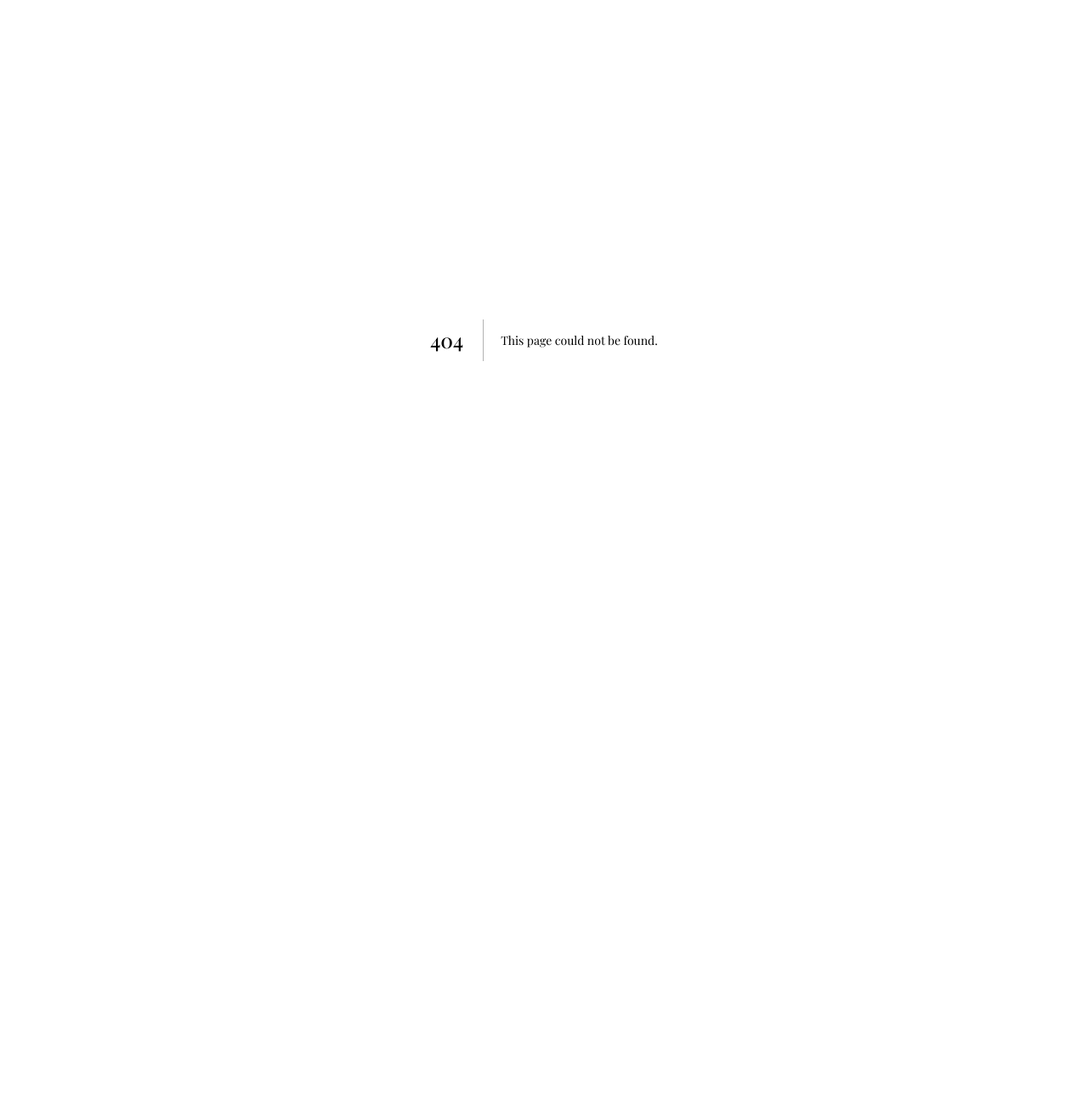
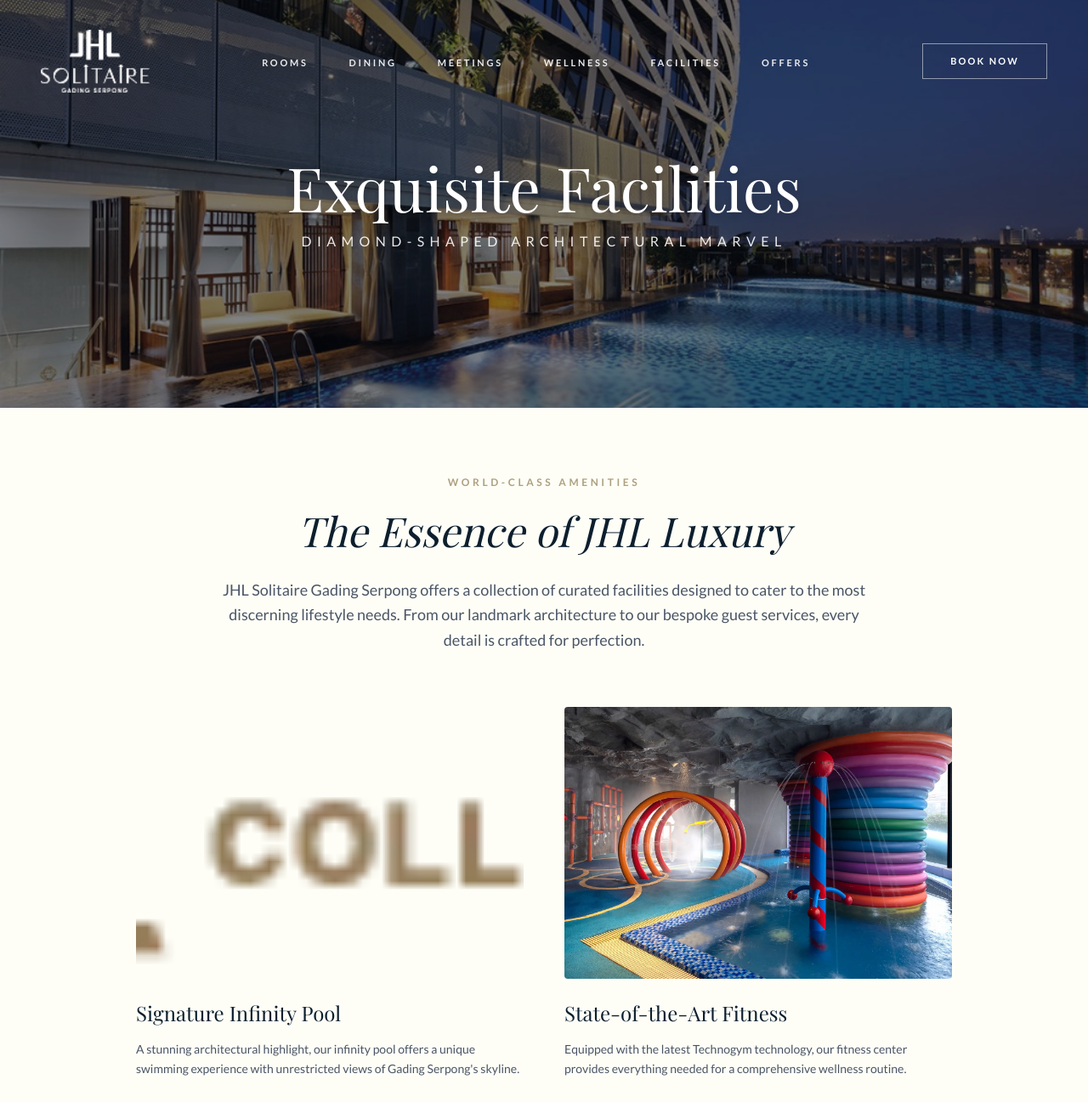
Before and after one commit to VyleraLabs/JHLCollections, a Next.js app: page /facilities in a window 1280 px wide. Before the commit this address had no page. Shown: the top 1297 px of the page at 85% size. Before the commit the page ends 800 px from the top, so only its background shows below. Built offline with nearby package versions, Linux system fonts and the light colour scheme; a web font is replaced by a local one.

Commit message:
feat: implement high-fidelity facilities page to resolve 404 navigation error

```diff
--- /dev/null
+++ b/app/facilities/page.tsx
@@ -0,0 +1,76 @@
+
+import Header from "@/components/Header";
+import Footer from "@/components/Footer";
+import Section from "@/components/Section";
+import Image from "next/image";
+
+export default function Facilities() {
+    return (
+        <main className="min-h-screen bg-brand-off-white">
+            <Header />
+
+            {/* Hero Section */}
+            <div className="relative h-[60vh] bg-gray-900">
+                <Image
+                    src="/assets/original/12-edit.jpg"
+                    alt="Iconic Pool & Lifestyle Facilities"
+                    fill
+                    className="object-cover opacity-70"
+                    priority
+                />
+                <div className="absolute inset-0 bg-black/30" />
+                <div className="absolute inset-0 flex flex-col justify-center items-center text-white text-center px-6">
+                    <h1 className="font-serif text-5xl md:text-7xl mb-4 drop-shadow-lg">Exquisite Facilities</h1>
+                    <p className="font-sans tracking-[0.4em] uppercase text-sm md:text-base opacity-90">Diamond-Shaped Architectural Marvel</p>
+                </div>
+            </div>
+
+            {/* Main Content */}
+            <Section className="text-center max-w-5xl mx-auto px-6">
+                <p className="text-brand-gold uppercase tracking-[0.3em] text-xs font-bold mb-6">World-Class Amenities</p>
+                <h2 className="text-4xl md:text-5xl font-serif text-brand-dark mb-8 italic">The Essence of JHL Luxury</h2>
+                <p className="text-gray-600 leading-relaxed mb-16 text-lg max-w-3xl mx-auto">
+                    JHL Solitaire Gading Serpong offers a collection of curated facilities designed to cater to the
+                    most discerning lifestyle needs. From our landmark architecture to our bespoke guest services,
+                    every detail is crafted for perfection.
+                </p>
+
+                <div className="grid grid-cols-1 md:grid-cols-2 gap-12 text-left">
+                    <div className="group">
+                        <div className="relative h-80 w-full mb-6 overflow-hidden rounded-sm">
+                            <Image
+                                src="/assets/original/img-af978da9-6a92-4aca-8c1e-8b9c5d225e77.webp"
+                                alt="Signature Infinity Pool"
+                                fill
+                                className="object-cover transition-transform duration-700 group-hover:scale-110"
+                            />
+                        </div>
+                        <h3 className="font-serif text-2xl mb-4 text-brand-dark">Signature Infinity Pool</h3>
+                        <p className="text-gray-600 text-sm leading-relaxed">
+                            A stunning architectural highlight, our infinity pool offers a unique swimming experience with
+                            unrestricted views of Gading Serpong's skyline.
+                        </p>
+                    </div>
+
+                    <div className="group">
+                        <div className="relative h-80 w-full mb-6 overflow-hidden rounded-sm">
+                            <Image
+                                src="/assets/original/img-5987e456-e67b-49c7-914b-ae0761591f47.webp"
+                                alt="Modern Fitness Center"
+                                fill
+                                className="object-cover transition-transform duration-700 group-hover:scale-110"
+                            />
+                        </div>
+                        <h3 className="font-serif text-2xl mb-4 text-brand-dark">State-of-the-Art Fitness</h3>
+                        <p className="text-gray-600 text-sm leading-relaxed">
+                            Equipped with the latest Technogym technology, our fitness center provides everything needed
+                            for a comprehensive wellness routine.
+                        </p>
+                    </div>
+                </div>
+            </Section>
+
+            <Footer />
+        </main>
+    );
+}
```
